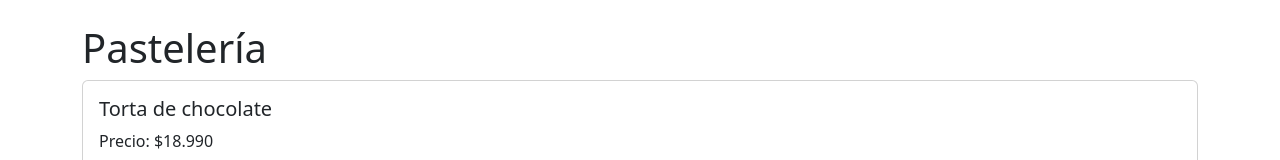
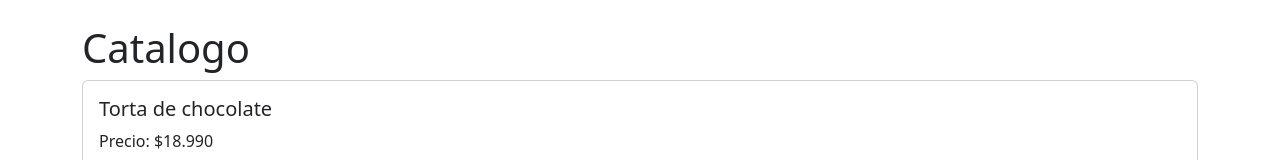
Before and after one commit to armavalenzuela/FS2_007_G6_React, a React (Vite) app in the folder react_pasteleria/: page / in a window 1280 px wide. Shown: the top 160 px of the page. Built offline with nearby package versions, Linux system fonts and the light colour scheme.

Commit message:
test: pruebas de add y pull a consola EC2

```diff
--- a/react_pasteleria/src/App.jsx
+++ b/react_pasteleria/src/App.jsx
@@ -4,7 +4,7 @@ import ProductCard from './components/ProductCard'
 function App() {
   return (
     <Container className="mt-4">
-      <h1>Pastelería</h1>
+      <h1>Catalogo</h1>
       <ProductCard nombre="Torta de chocolate" precio={18990} />
       <ProductCard nombre="Cheesecake de frambuesa" precio={16990} />
     </Container>
```
